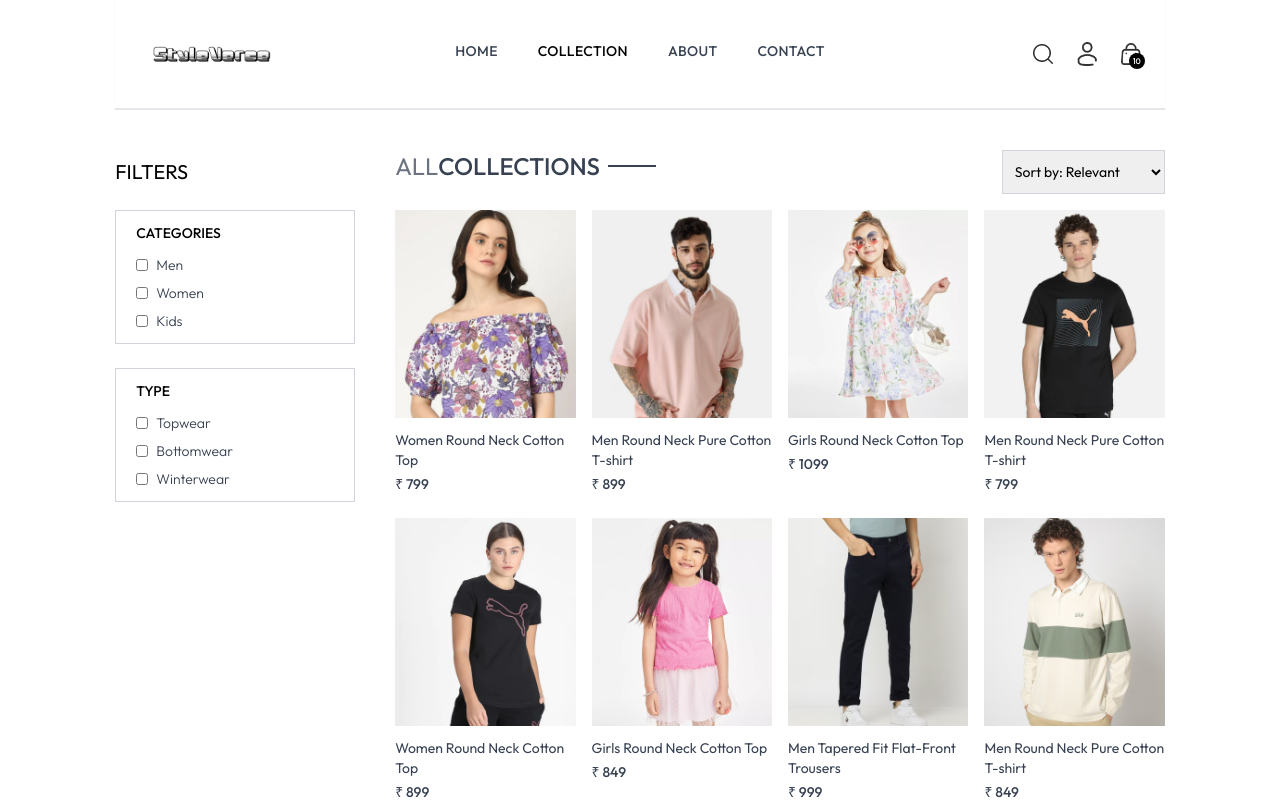
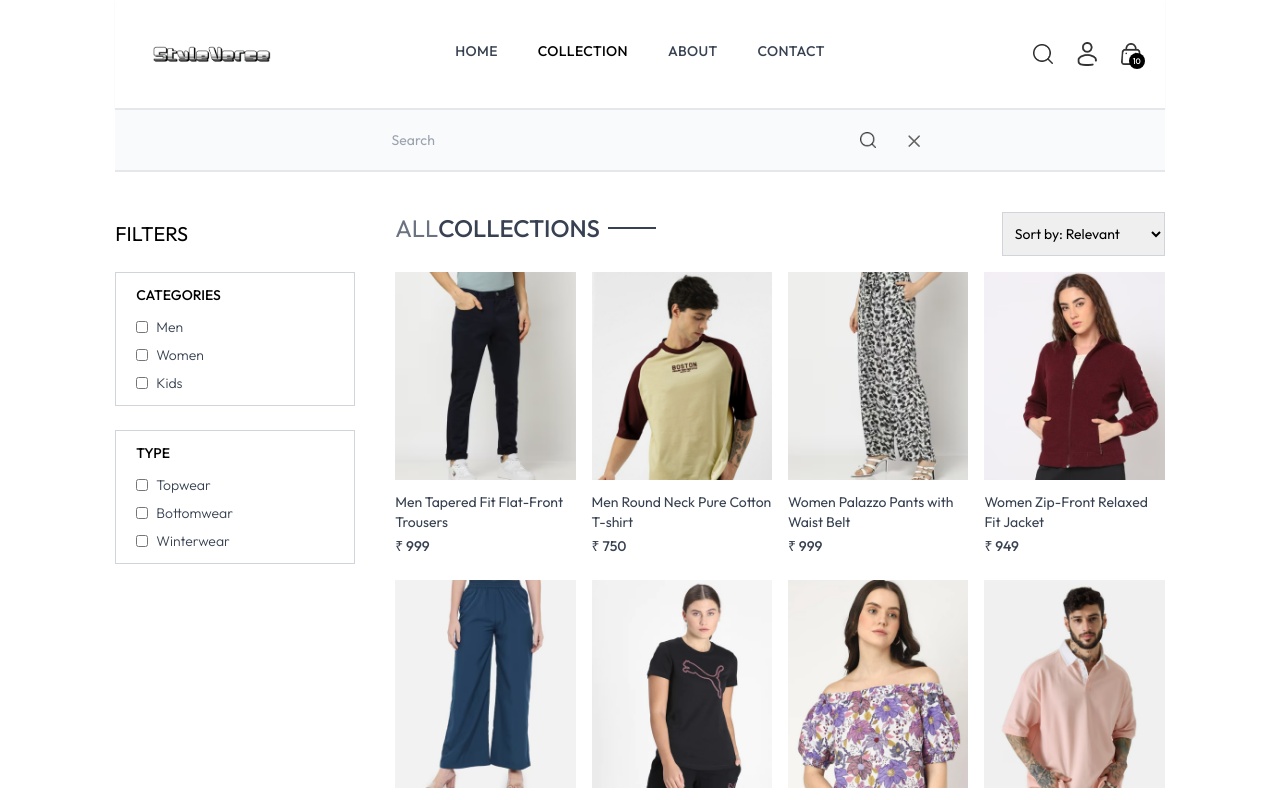
Before and after one commit to prateekraiger/ShopVerse, a React (Vite) app in the folder frontend/: page /collection in a window 1280 px wide. Both pictures are taken after a click on the picture 1042 px from the left and 53 px from the top of the page. Shown: the top 800 px of the page. Built offline with nearby package versions, Linux system fonts and the light colour scheme.

Commit message:
added a search bar

```diff
--- a/frontend/src/App.jsx
+++ b/frontend/src/App.jsx
@@ -11,11 +11,13 @@
 import Orders from "./pages/Orders";
 import Navbar from "./components/Navbar";
 import Footer from "./components/Footer";
+import SearchBar from "./components/SearchBar";
 
 const App = () => {
   return (
     <div className="px-4 sm:px-[5vw] md:px-[7vw] lg:px-[9vw]">
       <Navbar />
+      <SearchBar />
       <Routes>
         <Route path="/" element={<Home />} />
         <Route path="/collection" element={<Collection />} />
--- a/frontend/src/components/Navbar.jsx
+++ b/frontend/src/components/Navbar.jsx
@@ -2,9 +2,12 @@
 import { useState } from "react";
 import { assets } from "../assets/assets";
 import { NavLink, Link } from "react-router-dom";
+import { ShopContext } from "../context/ShopContext";
+import { useContext } from "react";
 
 const Navbar = () => {
   const [visible, setVisible] = useState(false);
+  const { setShowSearch } = useContext(ShopContext);
 
   return (
     <div className="flex items-center justify-between py-4 px-6 font-medium border-b border-gray-200 shadow-sm">
@@ -14,7 +17,6 @@
           alt="logo"
           className="w-36 h-auto object-contain"
         />
-
       </Link>
       <ul className="absolute left-1/2 transform -translate-x-1/2 hidden sm:flex gap-10 text-sm text-gray-700">
         {[
@@ -40,6 +42,7 @@
 
       <div className="flex items-center gap-6 ml-auto">
         <img
+          onClick={() => setShowSearch(true)}
           src={assets.search_icon}
           className="w-5 cursor-pointer hover:opacity-80"
           alt="search icon"
--- /dev/null
+++ b/frontend/src/components/SearchBar.jsx
@@ -0,0 +1,42 @@
+import React, { useContext, useEffect, useState } from "react";
+import { ShopContext } from "../context/ShopContext";
+import { assets } from "../assets/assets";
+import { useLocation } from "react-router-dom";
+
+const SearchBar = () => {
+  const { search, setSearch, showSearch, setShowSearch } =
+    useContext(ShopContext);
+  const [visible, setVisible] = useState(false);
+  const location = useLocation();
+
+  useEffect(() => {
+    if (location.pathname.includes("collection")) {
+      setVisible(true);
+    } else {
+      setVisible(false);
+    }
+  }, [location]);
+
+  return showSearch && visible ? (
+    <div className="border-t border-b bg-gray-50 text-center">
+      <div className="inline-flex items-center justify-center border-gray-400 px-5 my-5 mx-3 rounded-full w-3/4 sm:w-1/2">
+        <input
+          value={search}
+          onChange={(e) => setSearch(e.target.value)}
+          className="flex-1 outline-none bg-inherit text-sm"
+          type="text"
+          placeholder="Search"
+        />
+        <img className="w-4" src={assets.search_icon} alt="search" />
+      </div>
+      <img
+        onClick={() => setShowSearch(false)}
+        className="inline w-3 cursor-pointer"
+        src={assets.cross_icon}
+        alt="close"
+      />
+    </div>
+  ) : null;
+};
+
+export default SearchBar;
--- a/frontend/src/context/ShopContext.jsx
+++ b/frontend/src/context/ShopContext.jsx
@@ -1,5 +1,6 @@
 import { createContext } from "react";
 import { products } from "../assets/assets";
+import { useState } from "react";
 
 export const ShopContext = createContext();
 
@@ -7,10 +8,17 @@
   const currency = "₹";
   const delivery_fee = 100;
 
+  const [search, setSearch] = useState("");
+  const [showSearch, setShowSearch] = useState(false);
+
   const value = {
     products,
     currency,
     delivery_fee,
+    search,
+    setSearch,
+    showSearch,
+    setShowSearch,
   };
 
   return (
--- a/frontend/src/pages/Collection.jsx
+++ b/frontend/src/pages/Collection.jsx
@@ -5,36 +5,79 @@
 import ProductItem from "../components/ProductItem";
 
 const Collection = () => {
-  const { products } = useContext(ShopContext);
+  const { products, search, showSearch } = useContext(ShopContext);
   const [showFilters, setShowFilters] = useState(false);
   const [filterProducts, setFilterProducts] = useState([]);
 
   const [category, setCategory] = useState([]);
   const [subCategory, setSubCategory] = useState([]);
+  const [sortType, setSortType] = useState("relevant");
 
   const toggleCategory = (e) => {
-    if (category.includes(e.target.value)) {
-      setCategory((prev) => prev.filter((item) => item !== e.target.value));
-    } else {
-      setCategory((prev) => [...prev, e.target.value]);
-    }
+    setCategory((prev) =>
+      prev.includes(e.target.value)
+        ? prev.filter((item) => item !== e.target.value)
+        : [...prev, e.target.value]
+    );
   };
 
   const toggleSubCategory = (e) => {
-    if (subCategory.includes(e.target.value)) {
-      setSubCategory((prev) => prev.filter((item) => item !== e.target.value));
-    } else {
-      setSubCategory((prev) => [...prev, e.target.value]);
+    setSubCategory((prev) =>
+      prev.includes(e.target.value)
+        ? prev.filter((item) => item !== e.target.value)
+        : [...prev, e.target.value]
+    );
+  };
+
+  const applyFilter = () => {
+    let filtered = [...products];
+
+    if (showSearch && search !== "") {
+      filtered = filtered.filter((item) =>
+        item.name.toLowerCase().includes(search.toLowerCase())
+      );
     }
+
+    if (category.length > 0) {
+      filtered = filtered.filter((item) => category.includes(item.category));
+    }
+
+    if (subCategory.length > 0) {
+      filtered = filtered.filter((item) =>
+        subCategory.includes(item.subCategory)
+      );
+    }
+
+    sortProducts(filtered);
+  };
+
+  const sortProducts = (filteredProducts) => {
+    let sorted = [...filteredProducts];
+
+    switch (sortType) {
+      case "relevant":
+        sorted.sort((a, b) => b.bestseller - a.bestseller);
+        break;
+      case "low-high":
+        sorted.sort((a, b) => a.price - b.price);
+        break;
+      case "high-low":
+        sorted.sort((a, b) => b.price - a.price);
+        break;
+      default:
+        break;
+    }
+
+    setFilterProducts(sorted);
   };
 
   useEffect(() => {
-    setFilterProducts(products);
-  }, [products]);
+    applyFilter();
+  }, [category, subCategory, sortType, search, showSearch]);
 
   return (
     <div className="flex flex-col sm:flex-row gap-1 sm:gap-10 pt-10 border-t">
-      {/* filter options */}
+      {/* Filter Options */}
       <div className="min-w-60">
         <p
           onClick={() => setShowFilters(!showFilters)}
@@ -54,98 +97,75 @@
         >
           <p className="mb-3 text-sm font-medium">CATEGORIES</p>
           <div className="flex flex-col gap-2 text-sm font-light text-gray-700">
-            <p className="flex gap-2">
+            {["Men", "Women", "Kids"].map((cat) => (
+              <label key={cat} className="flex gap-2">
                 <input
                   type="checkbox"
                   className="w-3"
-                value={"Men"}
+                  value={cat}
                   onChange={toggleCategory}
                 />
-              Men
-            </p>
-            <p className="flex gap-2">
-              <input
-                type="checkbox"
-                className="w-3"
-                value={"Women"}
-                onChange={toggleCategory}
-              />
-              Women
-            </p>
-            <p className="flex gap-2">
-              <input
-                type="checkbox"
-                className="w-3"
-                value={"Kids"}
-                onChange={toggleCategory}
-              />
-              Kids
-            </p>
+                {cat}
+              </label>
+            ))}
           </div>
         </div>
 
-        {/* Sub category filters */}
+        {/* Sub Category Filters */}
         <div
           className={`border border-gray-300 pl-5 py-3 mt-6 ${
             showFilters ? "" : "hidden"
           } sm:block`}
         >
-          <p className="mb-3 text-sm font-medium">TYPE </p>
+          <p className="mb-3 text-sm font-medium">TYPE</p>
           <div className="flex flex-col gap-2 text-sm font-light text-gray-700">
-            <p className="flex gap-2">
+            {["Topwear", "Bottomwear", "Winterwear"].map((type) => (
+              <label key={type} className="flex gap-2">
                 <input
                   type="checkbox"
                   className="w-3"
-                value={"TopWear"}
+                  value={type}
                   onChange={toggleSubCategory}
                 />
-              Topwear
-            </p>
-            <p className="flex gap-2">
-              <input
-                type="checkbox"
-                className="w-3"
-                value={"Bottomwear"}
-                onChange={toggleSubCategory}
-              />
-              Bottomwear
-            </p>
-            <p className="flex gap-2">
-              <input
-                type="checkbox"
-                className="w-3"
-                value={"Winterwear"}
-                onChange={toggleSubCategory}
-              />
-              Winterwear
-            </p>
+                {type}
+              </label>
+            ))}
           </div>
         </div>
       </div>
 
-      {/* right side */}
+      {/* Right Side */}
       <div className="flex-1">
         <div className="flex justify-between text-base sm:text-2xl mb-4">
           <Title text1={"ALL"} text2={"COLLECTIONS"} />
-          {/* sorting products */}
-          <select className="border border-gray-300 text-sm px-2">
+          {/* Sorting Products */}
+          <select
+            onChange={(e) => setSortType(e.target.value)}
+            className="border border-gray-300 text-sm px-2"
+          >
             <option value="relevant">Sort by: Relevant</option>
             <option value="low-high">Sort by: Low to High</option>
             <option value="high-low">Sort by: High to Low</option>
           </select>
         </div>
 
-        {/* product list */}
+        {/* Product List */}
         <div className="grid grid-cols-2 md:grid-cols-3 lg:grid-cols-4 gap-4 gap-y-6">
-          {filterProducts.map((item, index) => (
+          {filterProducts.length > 0 ? (
+            filterProducts.map((item) => (
               <ProductItem
-              key={index}
+                key={item._id}
                 name={item.name}
                 id={item._id}
                 price={item.price}
                 image={item.image}
               />
-          ))}
+            ))
+          ) : (
+            <p className="text-gray-500 text-center col-span-full">
+              No products found.
+            </p>
+          )}
         </div>
       </div>
     </div>
```
Lines whose indentation alone changed are shown as unchanged.
